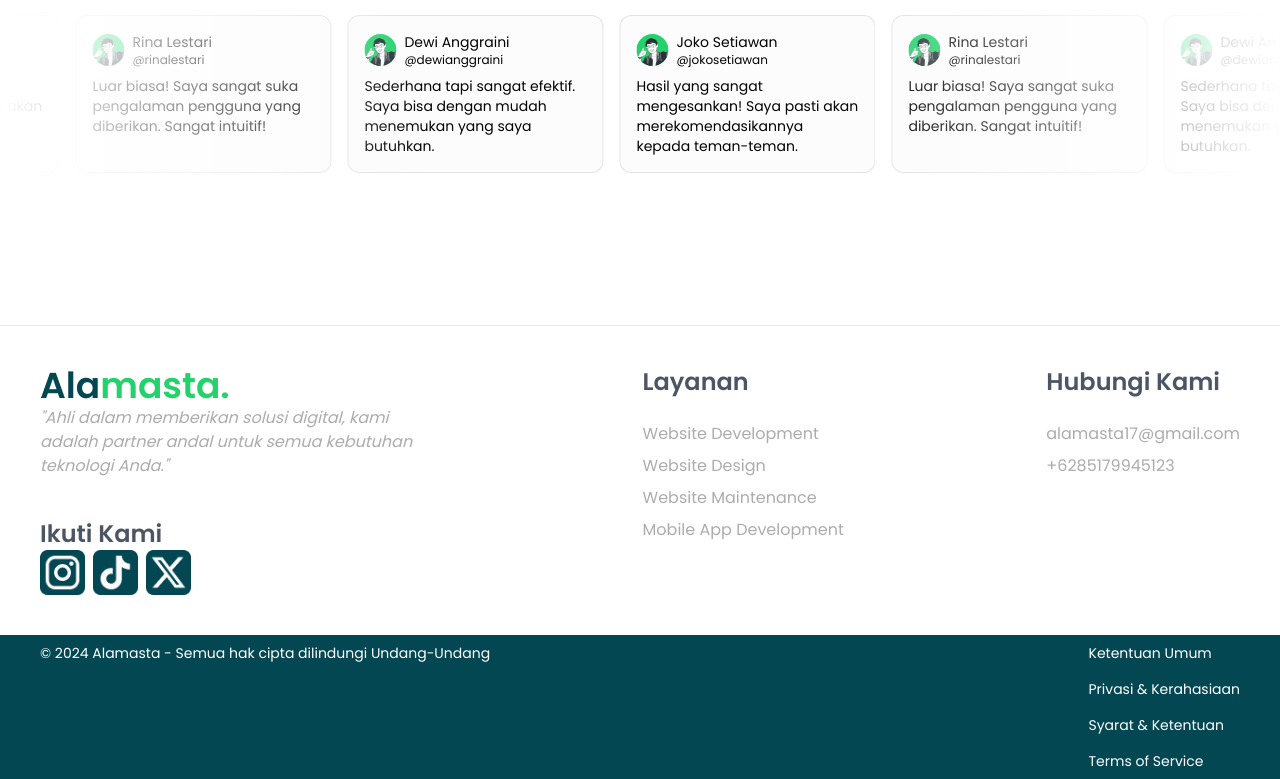
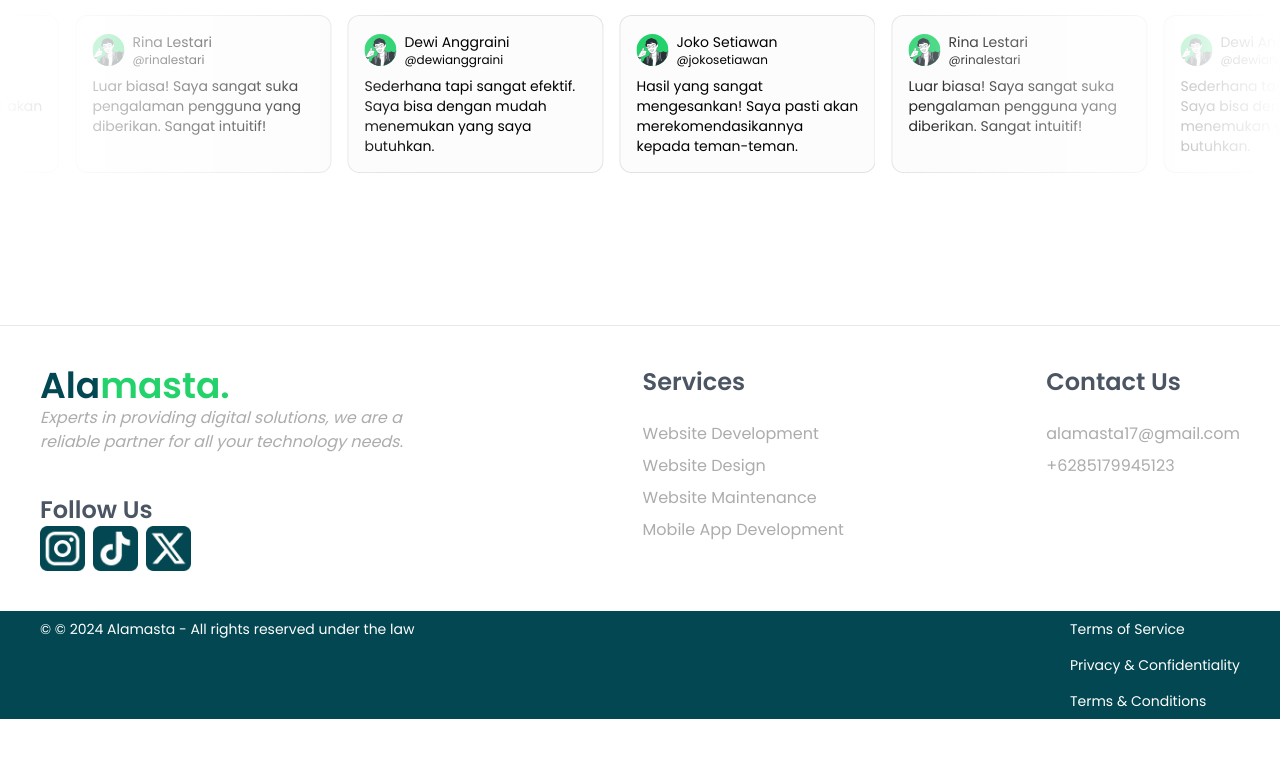
Before and after one commit to anzalass/alamasta, a Next.js app: page /en in a window 1280 px wide. Shown: the part 2897-3676 px from the top of the page. After the commit the page ends 3616 px from the top, so only its background shows below. Built offline with nearby package versions, Linux system fonts and the light colour scheme.

Commit message:
fix eslint

```diff
--- a/messages/en.json
+++ b/messages/en.json
@@ -28,5 +28,31 @@
   "service3b": "We believe that first impressions shape the customer journey. That’s why we focus on creating visually stunning and intuitive designs that capture attention and leave a lasting impression on first glance. It’s not just about aesthetics; it’s about designing experiences that are memorable and inspire trust.",
 
   "service4a": "IT Consulting",
-  "service4b": "Our comprehensive services stem from the rapid growth of technology and business competition for better IT solutions. With this in mind, we will provide insights, strategies to maximize technology, and develop products for clients while resolving crises as an outsourced IT team."
+  "service4b": "Our comprehensive services stem from the rapid growth of technology and business competition for better IT solutions. With this in mind, we will provide insights, strategies to maximize technology, and develop products for clients while resolving crises as an outsourced IT team.",
+
+  "expertise": "Experts in providing digital solutions, we are a reliable partner for all your technology needs.",
+  "follow_us": "Follow Us",
+  "social_media": {
+    "instagram": "Instagram",
+    "facebook": "Facebook",
+    "twitter": "Twitter"
+  },
+  "serviceFoot": "Services",
+
+  "services": {
+    "website_development": "Website Development",
+    "website_design": "Website Design",
+    "website_maintenance": "Website Maintenance",
+    "mobile_app_development": "Mobile App Development"
+  },
+  "contactfoot": {
+    "email": "alamasta17@gmail.com",
+    "phone": "+6285179945123"
+  },
+  "copyright": "© 2024 Alamasta - All rights reserved under the law",
+  "terms": {
+    "terms_of_service": "Terms of Service",
+    "privacy_policy": "Privacy & Confidentiality",
+    "terms_and_conditions": "Terms & Conditions"
+  }
 }
--- a/messages/id.json
+++ b/messages/id.json
@@ -25,5 +25,30 @@
   "service3a": "UI/UX Design",
   "service3b": "Kami percaya bahwa interaksi pertama membentuk perjalanan pelanggan. Itulah sebabnya kami fokus menciptakan desain yang memukau secara visual dan intuitif yang menarik perhatian dan meninggalkan kesan abadi pada pandangan pertama. Ini bukan hanya tentang estetika; ini tentang merancang pengalaman yang berkesan dan menginspirasi kepercayaan.",
   "service4a": "Konsultan IT",
-  "service4b": "Layanan kami yang luas berawal dari pesatnya pertumbuhan teknologi dan persaingan bisnis dalam hal TI yang lebih baik. Dengan pemikiran ini, kami akan memberikan wawasan, strategi untuk memaksimalkan teknologi dan mengembangkan produk bagi klien sambil menyelesaikan krisis sebagai tim TI yang dialihdayakan"
+  "service4b": "Layanan kami yang luas berawal dari pesatnya pertumbuhan teknologi dan persaingan bisnis dalam hal TI yang lebih baik. Dengan pemikiran ini, kami akan memberikan wawasan, strategi untuk memaksimalkan teknologi dan mengembangkan produk bagi klien sambil menyelesaikan krisis sebagai tim TI yang dialihdayakan",
+
+  "expertise": "Ahli dalam memberikan solusi digital, kami adalah partner andal untuk semua kebutuhan teknologi Anda.",
+  "follow_us": "Ikuti Kami",
+  "social_media": {
+    "instagram": "Instagram",
+    "facebook": "Facebook",
+    "twitter": "Twitter"
+  },
+  "serviceFoot": "Layanan",
+  "services": {
+    "website_development": "Website Development",
+    "website_design": "Website Design",
+    "website_maintenance": "Website Maintenance",
+    "mobile_app_development": "Mobile App Development"
+  },
+  "contactfoot": {
+    "email": "alamasta17@gmail.com",
+    "phone": "+6285179945123"
+  },
+  "copyright": "© 2024 Alamasta - Semua hak cipta dilindungi Undang-Undang",
+  "terms": {
+    "terms_of_service": "Ketentuan Umum",
+    "privacy_policy": "Privasi & Kerahasiaan",
+    "terms_and_conditions": "Syarat & Ketentuan"
+  }
 }
--- a/src/app/[locale]/contact/page.tsx
+++ b/src/app/[locale]/contact/page.tsx
@@ -1,5 +1,4 @@
 import { useTranslations } from "next-intl";
-import Image from "next/image";
 import Link from "next/link";
 
 export default function ContactPage() {
--- a/src/components/common/Card.tsx
+++ b/src/components/common/Card.tsx
@@ -7,7 +7,6 @@ import Link from "next/link";
 interface CardProps {
   title: string;
   slug: string;
-  description: string;
   imageSrc?: string;
   category?: string;
   onCardClick?: () => void;
@@ -15,7 +14,6 @@ interface CardProps {
 
 const Card: React.FC<CardProps> = ({
   title,
-  description,
   slug,
   imageSrc,
   category,
@@ -42,7 +40,6 @@ const Card: React.FC<CardProps> = ({
 
         <div className="absolute bottom-0 left-0 w-full p-4 bg-gradient-to-t from-secondary to-transparent">
           <h2 className="text-xl font-bold text-white">{title}</h2>
-          {/* <p className="text-gray-200 mt-2">{description}</p> */}
           <p className="text-gray-200 mt-2">{category}</p>
         </div>
       </div>
--- a/src/components/common/Footer.tsx
+++ b/src/components/common/Footer.tsx
@@ -13,13 +13,10 @@ function Footer() {
             <span className="text-secondary">Ala</span>
             <span className="text-primary">masta.</span>
           </div>
-          <p className="italic text-accent">
-            "Ahli dalam memberikan solusi digital, kami adalah partner andal
-            untuk semua kebutuhan teknologi Anda."
-          </p>
+          <p className="italic text-accent">{t("expertise")}</p>
 
           <div>
-            <h2 className="text-2xl font-bold mt-10">Ikuti Kami</h2>
+            <h2 className="text-2xl font-bold mt-10">{t("follow_us")}</h2>
             <ul className="flex gap-2">
               <li className="">
                 <a href="#">
@@ -55,24 +52,24 @@ function Footer() {
           </div>
         </div>
         <div className="mt-6 lg:mt-0">
-          <h1 className="text-2xl font-bold mb-6">Layanan</h1>
+          <h1 className="text-2xl font-bold mb-6">{t("serviceFoot")}</h1>
           <ul className="space-y-2 text-accent">
             <li>
-              <a href="#">Website Development</a>
+              <a href="#">{t("services.website_development")}</a>
             </li>
             <li>
-              <a href="#">Website Design</a>
+              <a href="#">{t("services.website_design")}</a>
             </li>
             <li>
-              <a href="#">Website Maintenance</a>
+              <a href="#">{t("services.website_maintenance")}</a>
             </li>
             <li>
-              <a href="#">Mobile App Development</a>
+              <a href="#">{t("services.mobile_app_development")}</a>
             </li>
           </ul>
         </div>
         <div className="mt-6 lg:mt-0">
-          <h1 className="text-2xl font-bold mb-6">Hubungi Kami</h1>
+          <h1 className="text-2xl font-bold mb-6">{t("contact")}</h1>
           <ul className="space-y-2 text-accent">
             <li>
               <a href="#">alamasta17@gmail.com</a>
@@ -85,19 +82,16 @@ function Footer() {
       </div>
       <div className="bg-secondary text-white mt-10 py-2 px-10">
         <div className="mx-auto  flex flex-col lg:flex-row justify-between text-sm">
-          <p>© 2024 Alamasta - Semua hak cipta dilindungi Undang-Undang </p>
+          <p>© {t("copyright")} </p>
           <ul className="flex-col flex md:flex gap-4 mt-4 lg:mt-0">
             <li>
-              <a href="#">Ketentuan Umum</a>
+              <a href="#">{t("terms.terms_of_service")}</a>
             </li>
             <li>
-              <a href="#">Privasi & Kerahasiaan</a>
+              <a href="#">{t("terms.privacy_policy")}</a>
             </li>
             <li>
-              <a href="#">Syarat & Ketentuan</a>
-            </li>
-            <li>
-              <a href="#">Terms of Service</a>
+              <a href="#">{t("terms.terms_and_conditions")}</a>
             </li>
           </ul>
         </div>
--- a/src/components/common/Navbar.tsx
+++ b/src/components/common/Navbar.tsx
@@ -1,5 +1,5 @@
 "use client";
-import React, { useState, useEffect, ReactEventHandler } from "react";
+import React, { useState, useEffect } from "react";
 import { motion } from "framer-motion";
 import Link from "next/link";
 import { ChevronDown } from "lucide-react";
@@ -7,12 +7,7 @@ import { useTranslations } from "next-intl";
 import { usePathname, useRouter } from "next/navigation";
 import { useDispatch, useSelector } from "react-redux";
 import { setLocale } from "@/lib/redux/slices/localeSlice";
-
-interface Navigation {
-  home: string;
-  service: string;
-  showcase: string;
-}
+import { RootState } from "@/lib/redux/store";
 
 function Navbar() {
   const t = useTranslations();
@@ -20,7 +15,7 @@ function Navbar() {
   const path = usePathname();
   const pathArray = path.split("/");
   const dispatch = useDispatch();
-  const locale = useSelector((state: any) => state.locale.language);
+  const locale = useSelector((state: RootState) => state.locale.language);
 
   const [scrollToId, setScrollToId] = useState<string | null>(null);
   const [isOpen, setIsOpen] = useState(false);
--- a/src/components/common/Particle.tsx
+++ b/src/components/common/Particle.tsx
@@ -1,15 +1,11 @@
-import { useCallback, useEffect, useState } from "react";
+import { useEffect, useState } from "react";
 import Particles, { initParticlesEngine } from "@tsparticles/react";
-import type { Container, Engine } from "@tsparticles/engine";
-// import { loadAll } from "@/tsparticles/all"; // if you are going to use `loadAll`, install the "@tsparticles/all" package too.
-// import { loadFull } from "tsparticles"; // if you are going to use `loadFull`, install the "tsparticles" package too.
 import { loadSlim } from "@tsparticles/slim"; // if you are going to use `loadSlim`, install the "@tsparticles/slim" package too.
-// import { loadBasic } from "@tsparticles/basic"; // if you are going to use `loadBasic`, install the "@tsparticles/basic" package too.
 
 export default function Particlee() {
+  /* eslint-disable no-unused-vars */
   const [init, setInit] = useState(false);
 
-  // this should be run only once per application lifetime
   useEffect(() => {
     initParticlesEngine(async (engine) => {
       await loadSlim(engine);
@@ -17,10 +13,7 @@ export default function Particlee() {
       setInit(true);
     });
   }, []);
-
-  const particlesLoaded = (container: any) => {
-    console.log(container);
-  };
+  /* eslint-enable no-unused-vars */
 
   return (
     <Particles
--- a/src/components/sections/HeroSection.tsx
+++ b/src/components/sections/HeroSection.tsx
@@ -3,7 +3,6 @@ import React from "react";
 import Image from "next/image";
 import Particlee from "../common/Particle";
 import { ArrowDown } from "lucide-react";
-import { useTranslations } from "next-intl";
 interface HeroSectionProps {
   title: string;
   desc: string;
--- a/src/components/sections/ShowcaseSection.tsx
+++ b/src/components/sections/ShowcaseSection.tsx
@@ -1,15 +1,12 @@
 "use client";
 
-import React, { useState } from "react";
-import Image from "next/image";
+import React from "react";
 import Card from "../common/Card";
 import { motion } from "framer-motion";
 import { projects } from "../../data/projectData";
-import { ArrowBigRight, ArrowRight } from "lucide-react";
+import { ArrowRight } from "lucide-react";
 import { ProjectData } from "@/app/[locale]/projects/[slug]/page";
 import { useTranslations } from "next-intl";
-
-const ITEMS_PER_PAGE = 4;
 
 function ShowcaseSection() {
   const t = useTranslations();
@@ -33,12 +30,11 @@ function ShowcaseSection() {
               animate={{ opacity: 1, y: 0 }}
               transition={{ duration: 0.5 }}
             >
-              {projects.map((project: ProjectData, index: any) => (
+              {projects.map((project: ProjectData, index: number) => (
                 <Card
                   slug={project.slug}
                   key={index}
                   title={project.title}
-                  description={project.description}
                   imageSrc={project.img[0]}
                   category={project.category}
                   onCardClick={() => {}}
--- a/src/i18n/request.ts
+++ b/src/i18n/request.ts
@@ -1,11 +1,11 @@
+/* eslint-disable */
+
 import { getRequestConfig } from "next-intl/server";
 import { routing } from "./routing";
 
 export default getRequestConfig(async ({ requestLocale }) => {
-  // This typically corresponds to the `[locale]` segment
   let locale = await requestLocale;
 
-  // Ensure that a valid locale is used
   if (!locale || !routing.locales.includes(locale as any)) {
     locale = routing.defaultLocale;
   }
```
